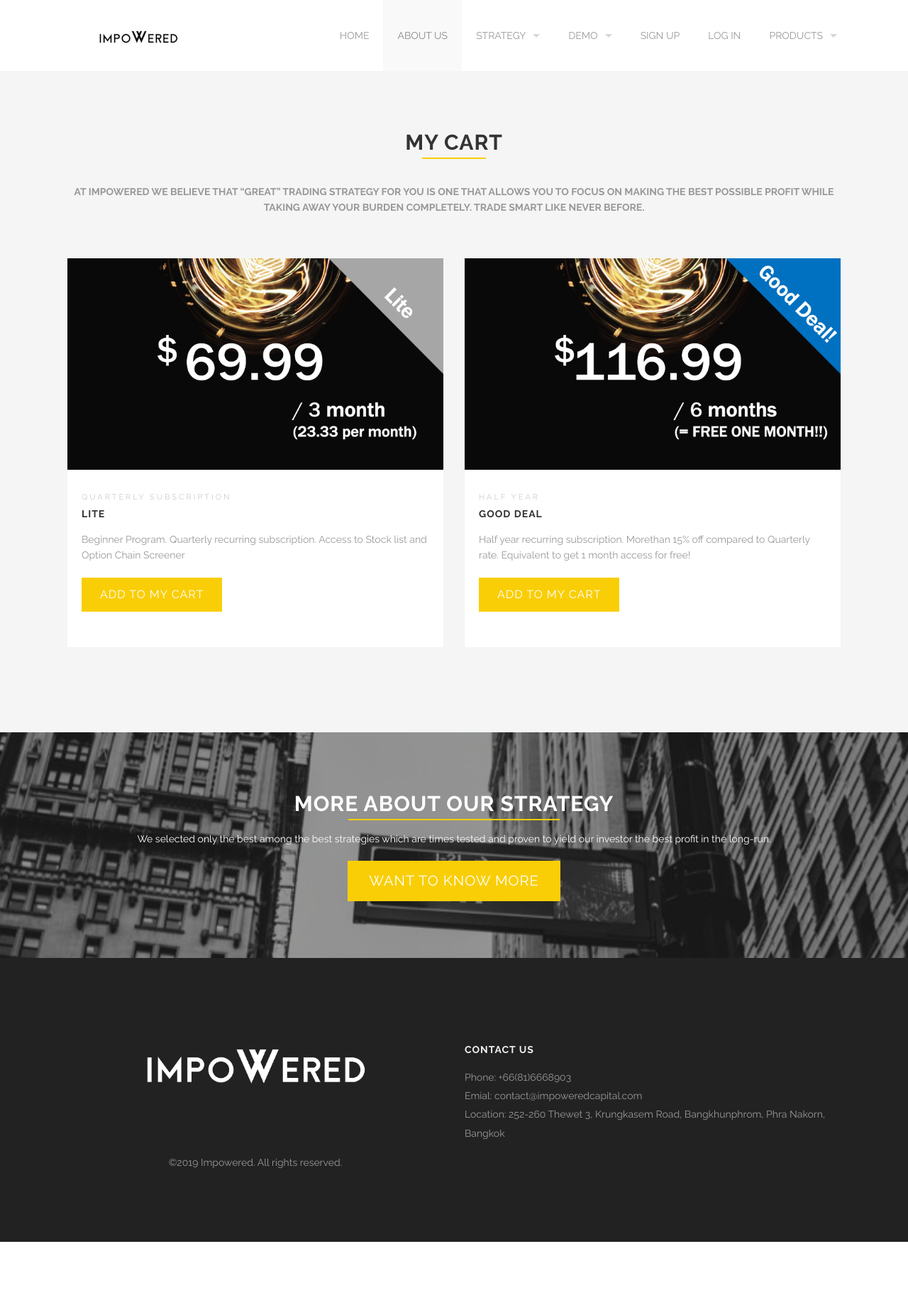
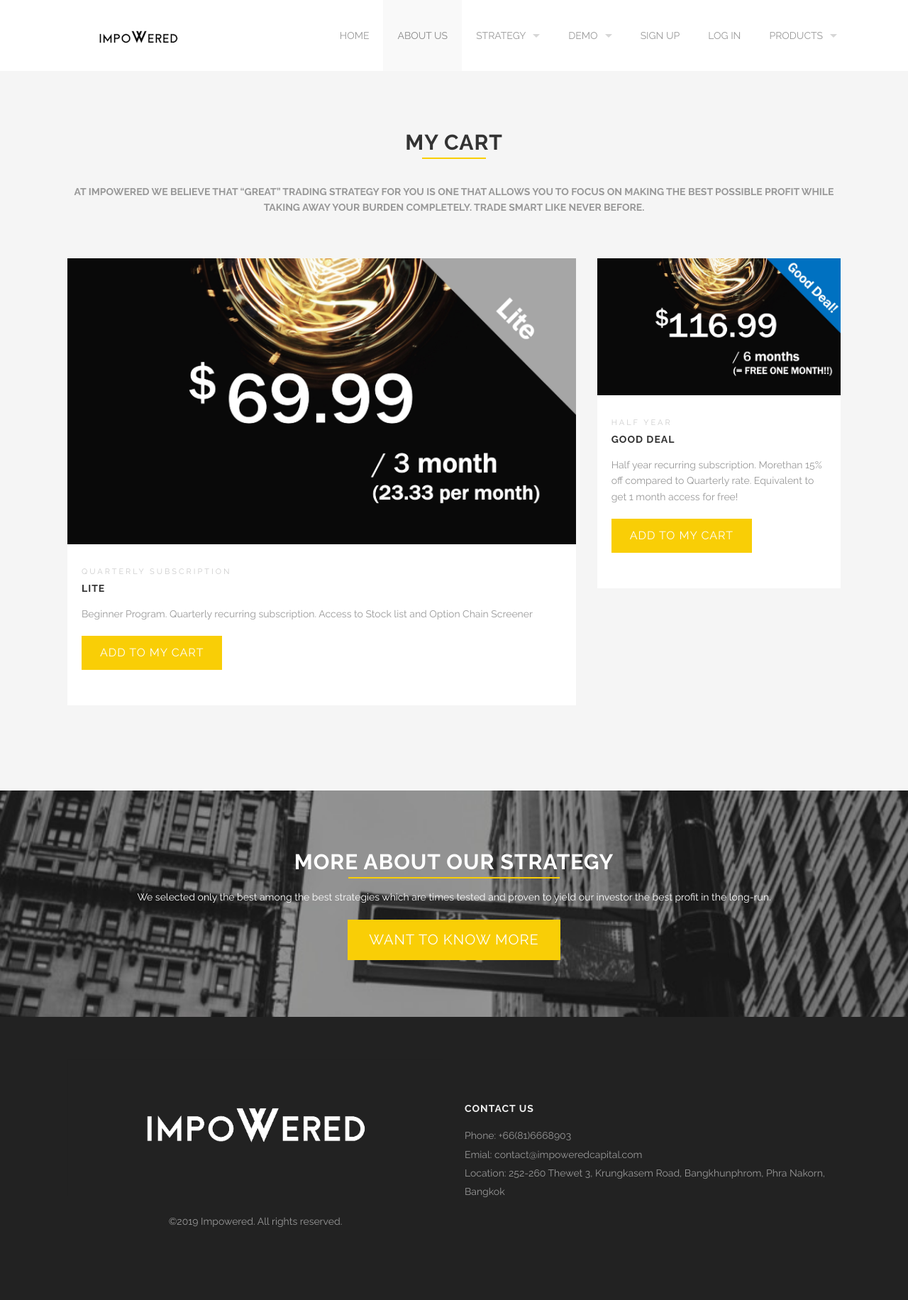
Before and after one commit to impoweredcapital/investmentplatform, a Jekyll site: the page built from cart.html, in a window 1280 px wide. Shown: the whole page at 71% size. Built offline with Jekyll 4.4.1, drawn with Linux system fonts in a browser that asks for light colours; before the commit the page ends 1750 px from its top, so only the background shows below that.

Commit message:
Update cart.html

```diff
--- a/cart.html
+++ b/cart.html
@@ -32,7 +32,7 @@ testimonials:
       <div class='two spacing'></div>
     </div>
 
-    <div class='large-6 medium-6 columns'>
+    <div class='large-8 medium-8 columns'>
         <div class='mod modBlogPost'>
             <a href="{{post.url}}">
               <img src= "images/@stock/quarterly.jpg" />
@@ -46,7 +46,7 @@ testimonials:
         </div>
     </div>
 
-    <div class='large-6 medium-6 columns'>
+    <div class='large-4 medium-4 columns'>
       <div class='mod modBlogPost'>
           <a href="{{post.url}}">
             <img src= "images/@stock/halfyear.jpg" />
```
